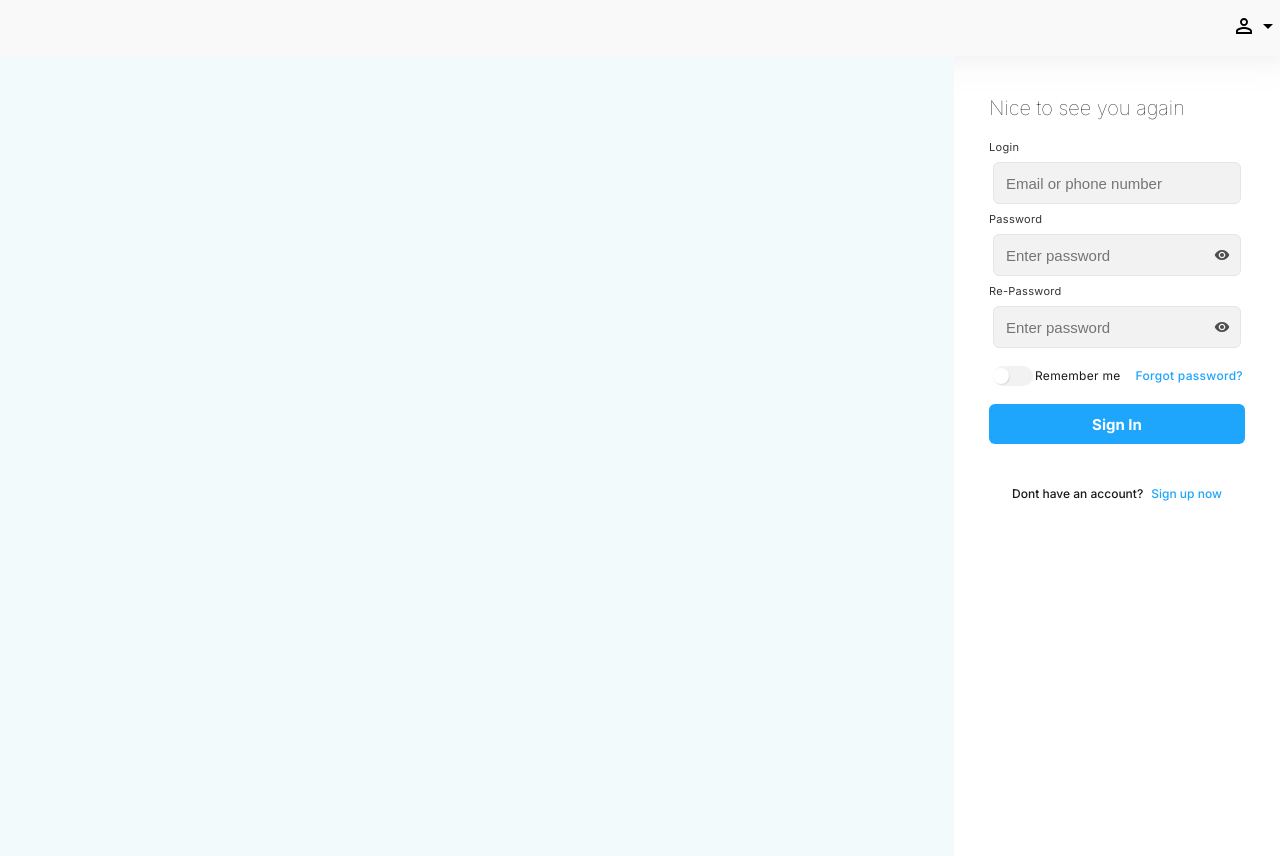
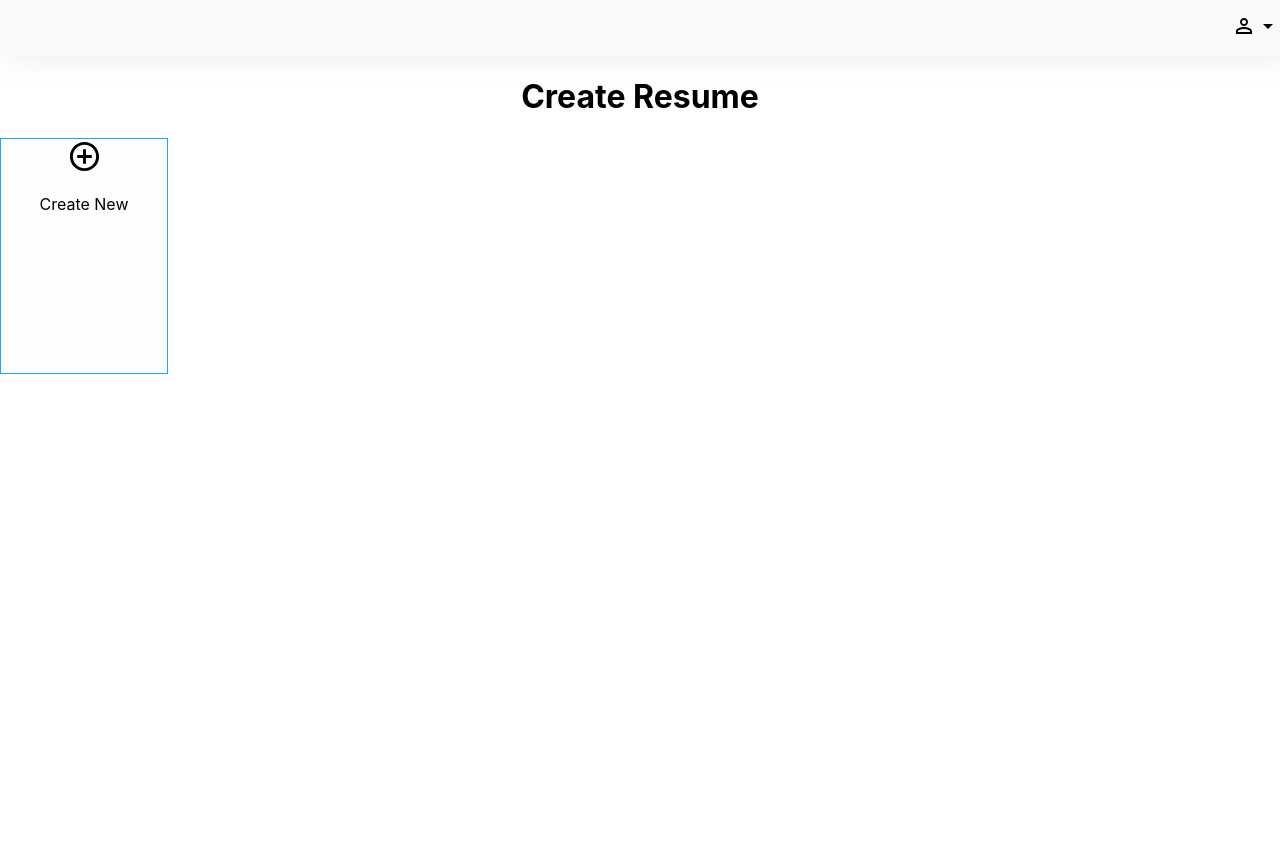
Before and after one commit to sakshib-16/resumebuilder, a React (Create React App) app: page / in a window 1280 px wide. After the commit the page ends 800 px from the top, so only its background shows below. Built offline with nearby package versions, Linux system fonts and the light colour scheme.

Commit message:
create resume

```diff
--- a/src/App.js
+++ b/src/App.js
@@ -3,13 +3,15 @@ import './App.css';
 import Template1 from './Component/Container/Templates/Template1/Template1';
 import { Auth } from './Component/Auth/Auth';
 import { Navigation } from './Component/Container/Navigation/Navigation';
+import { CreateResume } from './Component/Container/CreateResume/CreateResume';
 
 function App() {
   return (
     <div className="App">
       {/* <Template1 /> */}
       <Navigation />
-      <Auth />
+      {/* <Auth /> */}
+      <CreateResume />
     </div>
   );
 }
--- a/src/Component/Container/CreateResume/CreateResume.js
+++ b/src/Component/Container/CreateResume/CreateResume.js
@@ -1,7 +1,15 @@
 import React from 'react'
+import classes from './createResume.module.css'
+import AddCircleOutlineIcon from '@mui/icons-material/AddCircleOutline';
 
 export const CreateResume = () => {
   return (
-    <div>CreateResume</div>
+    <div className={classes.create_resume}>
+      <h1>Create Resume</h1>
+      <div>
+        <AddCircleOutlineIcon fontSize='large' />
+        <p>Create New</p>
+      </div>
+    </div>
   )
 }
--- /dev/null
+++ b/src/Component/Container/CreateResume/createResume.module.css
@@ -0,0 +1,6 @@
+.create_resume div {
+    width: 166px;
+    height: 234px;
+    background: #FEFEFE;
+    border: 1px solid #1EA5FC;
+}
```
